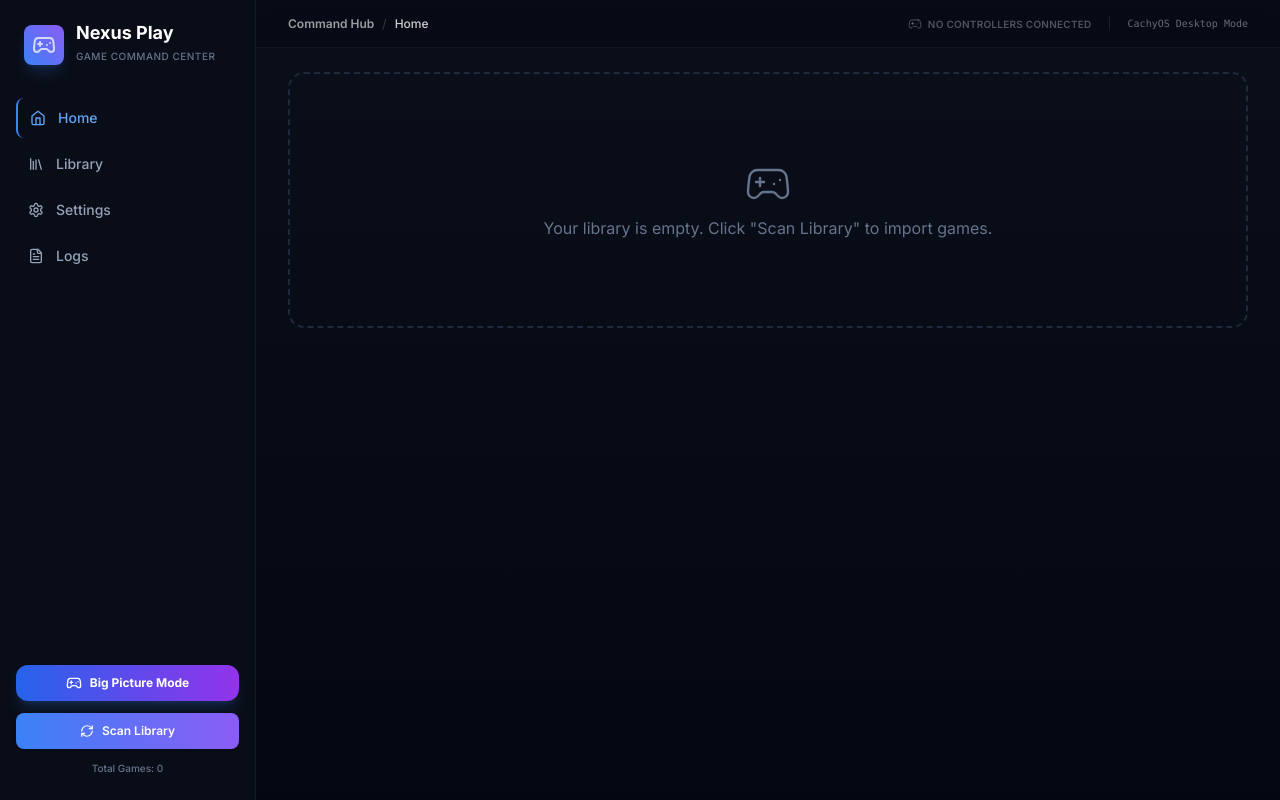
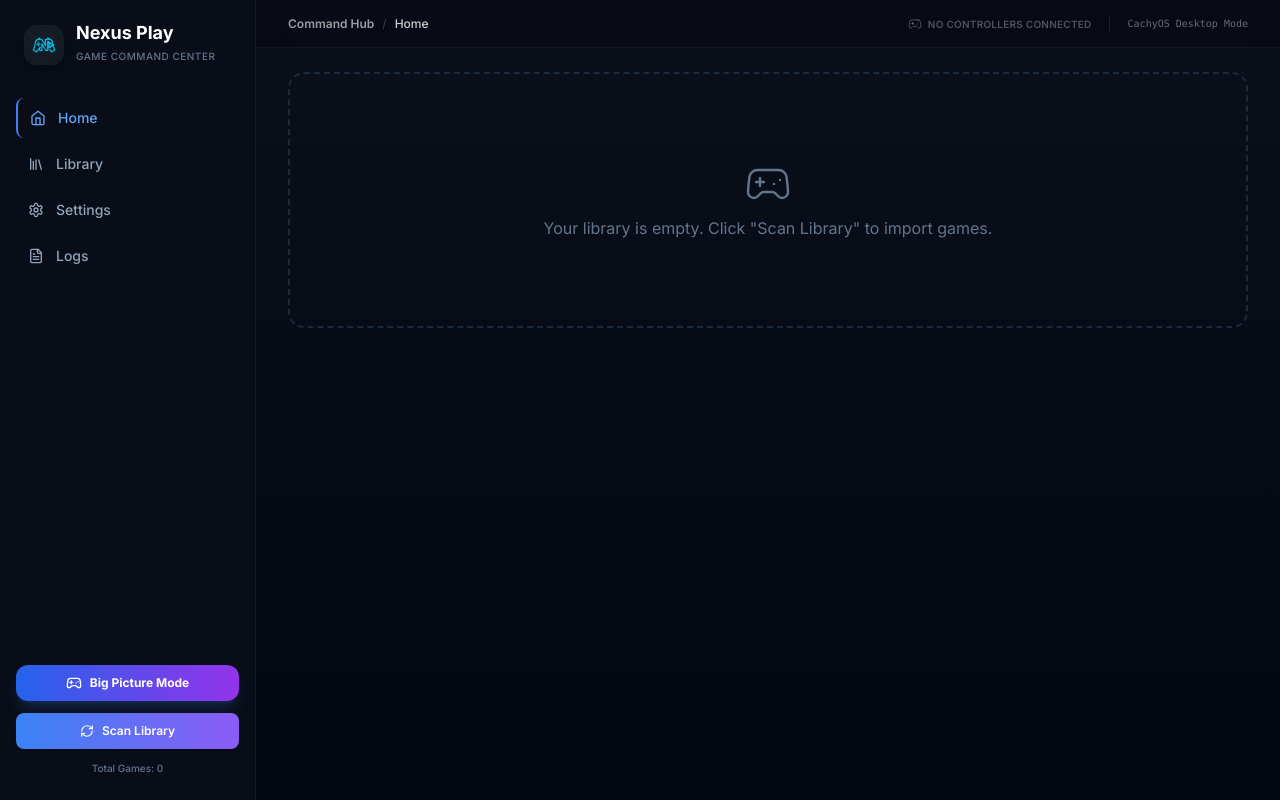
Before and after one commit to i228808/Nexus-Play, a React (Vite) app in the folder apps/desktop/: page / in a window 1280 px wide. Built offline with nearby package versions, Linux system fonts and the light colour scheme.

Commit message:
feat: Add Nexus Play logo and branding

```diff
--- a/apps/desktop/index.html
+++ b/apps/desktop/index.html
@@ -4,6 +4,7 @@
     <meta charset="UTF-8" />
     <meta name="viewport" content="width=device-width, initial-scale=1.0" />
     <title>Nexus Play</title>
+    <link rel="icon" type="image/x-icon" href="/favicon.ico" />
     <!-- Inter Font for premium typography -->
     <link rel="preconnect" href="https://fonts.googleapis.com">
     <link rel="preconnect" href="https://fonts.gstatic.com" crossorigin>
--- a/apps/desktop/src/main/index.ts
+++ b/apps/desktop/src/main/index.ts
@@ -49,6 +49,7 @@ function createWindow() {
     minWidth: 950,
     minHeight: 600,
     title: 'Nexus Play',
+    icon: path.join(__dirname, '../../build/icon.png'),
     frame: true, // Use system frame for stable close/min buttons, can style inside
     webPreferences: {
       preload: path.join(__dirname, '../preload/index.js'),
--- a/apps/desktop/src/renderer/App.tsx
+++ b/apps/desktop/src/renderer/App.tsx
@@ -4,6 +4,7 @@ import {
 } from './stores/launcherStore.ts';
 import ConsoleMode from './ConsoleMode.tsx';
 import { useGamepad } from './hooks/useGamepad.ts';
+import logo from './assets/logo.png';
 import {
   Play,
   Gamepad2,
@@ -403,8 +404,8 @@ export default function App() {
         <div className="flex flex-col gap-8">
           {/* Logo */}
           <div className="flex items-center gap-3 px-2">
-            <div className="p-2 bg-gradient-to-tr from-accent to-accent-purple rounded-lg shadow-lg shadow-blue-500/20 text-white">
-              <Gamepad2 className="w-6 h-6 animate-pulse" />
+            <div className="w-10 h-10 rounded-xl overflow-hidden shadow-lg shadow-accent/20 flex items-center justify-center">
+              <img src={logo} alt="Nexus Play Logo" className="w-full h-full object-cover" />
             </div>
             <div>
               <h1 className="font-bold text-lg text-white leading-none">Nexus Play</h1>
```
Also changed, not shown: apps/desktop/src/renderer/assets/logo.png (added), 1 other file (tests, documents, lock files or other folders).
